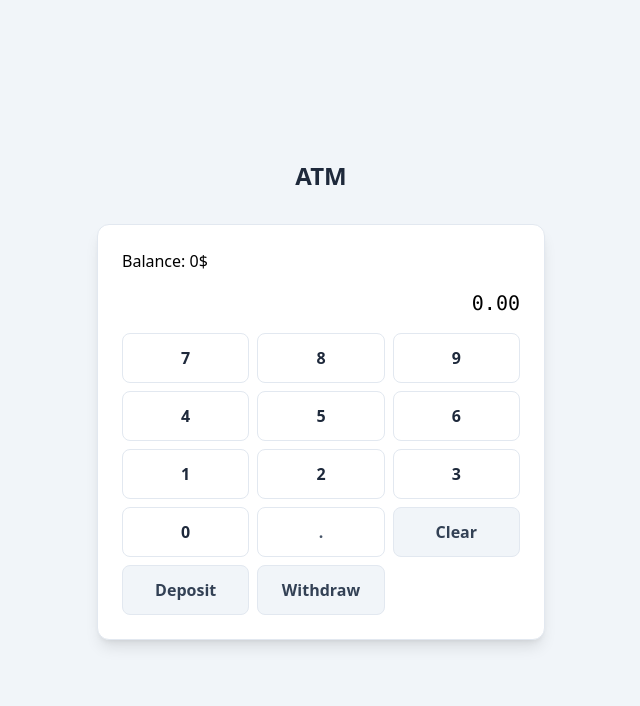
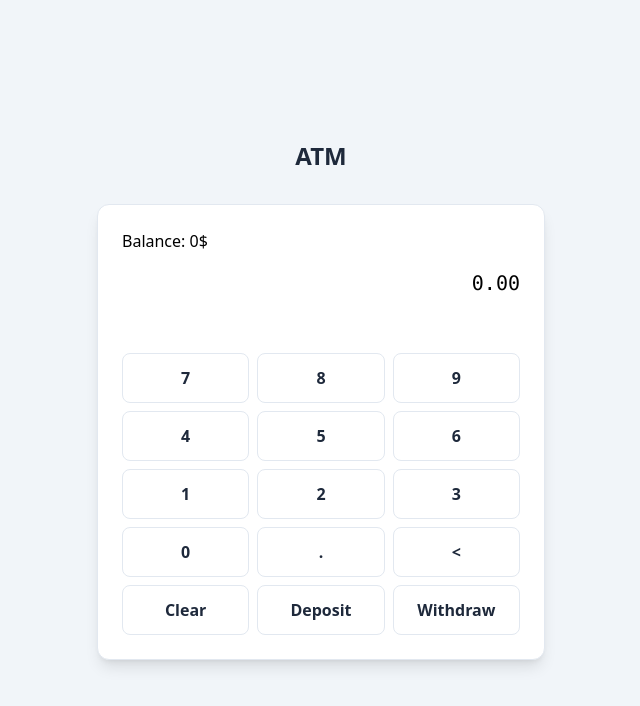
Before and after one commit to mateuszu/react-atm, a React (Vite) app: page / in a window 1280 px wide. Shown: the top 706 px of the page, without its empty margins (319-959 px from the left). Built offline with nearby package versions, Linux system fonts and the light colour scheme; the HTML template or start-up script is replaced by a standard one.

Commit message:
add single digit remove button, split into smaller components

```diff
--- a/src/App.tsx
+++ b/src/App.tsx
@@ -1,7 +1,21 @@
+import { useState } from "react";
 import { useAtm } from "./hooks/useAtm";
+import Display from "./components/Display";
+import Notification from "./components/Notification";
+import Keypad from "./components/Keypad";
 
 function App() {
-  const { balance, inputAmount, appendDigit, appendDecimal, clearInput, depositFromInput, withdrawFromInput } = useAtm(0);
+  const {
+    balance,
+    inputAmount,
+    appendDigit,
+    appendDecimal,
+    clearInput,
+    removeLastDigit,
+    depositFromInput,
+    withdrawFromInput,
+  } = useAtm(0);
+  const [notification, setNotification] = useState("");
 
   const digits = ["7", "8", "9", "4", "5", "6", "1", "2", "3", "0"];
 
@@ -12,50 +26,29 @@ function App() {
           ATM
         </h1>
         <div className="bg-white rounded-xl shadow-lg border border-slate-200 p-6 space-y-4">
-          <p>Balance: {balance}$</p>
-          <p className="text-right font-mono text-xl tabular-nums">
-            {inputAmount || "0.00"}
-          </p>
-          <div className="grid grid-cols-3 gap-2" role="group" aria-label="Keypad">
-            {digits.map((d) => (
-              <button
-                key={d}
-                type="button"
-                onClick={() => appendDigit(d)}
-                className="py-3 rounded-lg border border-slate-200 bg-white font-semibold text-slate-800 hover:bg-slate-50"
-              >
-                {d}
-              </button>
-            ))}
-            <button
-              type="button"
-              onClick={appendDecimal}
-              className="py-3 rounded-lg border border-slate-200 bg-white font-semibold text-slate-600 hover:bg-slate-50"
-            >
-              .
-            </button>
-            <button
-              type="button"
-              onClick={clearInput}
-              className="py-3 rounded-lg border border-slate-200 bg-slate-100 font-semibold text-slate-700 hover:bg-slate-200"
-            >
-              Clear
-            </button>
-            <button
-              type="button"
-              onClick={() => depositFromInput()}
-              className="py-3 rounded-lg border border-slate-200 bg-slate-100 font-semibold text-slate-700 hover:bg-slate-200"
-            >
-              Deposit
-            </button>
-            <button
-              type="button"
-              onClick={() => withdrawFromInput()}
-              className="py-3 rounded-lg border border-slate-200 bg-slate-100 font-semibold text-slate-700 hover:bg-slate-200"
-            >
-              Withdraw
-            </button>
-          </div>
+          <Display balance={balance} input={inputAmount} />
+          <Notification message={notification} />
+          <Keypad
+            digits={digits}
+            onDigit={appendDigit}
+            onDecimal={appendDecimal}
+            onRemove={removeLastDigit}
+            onClear={clearInput}
+            onDeposit={() => {
+              depositFromInput();
+              setNotification("");
+            }}
+            onWithdraw={() => {
+              const ok = withdrawFromInput();
+              if (!ok) {
+                setNotification("Insufficient funds for withdrawal");
+                setTimeout(() => setNotification(""), 3000);
+              } else {
+                setNotification("");
+              }
+            }}
+            inputEmpty={!inputAmount}
+          />
         </div>
       </main>
     </div>
--- /dev/null
+++ b/src/components/Button.tsx
@@ -0,0 +1,16 @@
+import React from "react";
+
+type Props = React.ButtonHTMLAttributes<HTMLButtonElement> & {
+  className?: string;
+};
+
+export default function Button({ className = "", children, ...rest }: Props) {
+  return (
+    <button
+      {...rest}
+      className={`py-3 rounded-lg border border-slate-200 bg-white font-semibold text-slate-800 hover:bg-slate-50 ${className}`}
+    >
+      {children}
+    </button>
+  );
+}
--- /dev/null
+++ b/src/components/Display.tsx
@@ -0,0 +1,16 @@
+export default function Display({
+  balance,
+  input,
+}: {
+  balance: number;
+  input: string;
+}) {
+  return (
+    <>
+      <p>Balance: {balance}$</p>
+      <p className="text-right font-mono text-xl tabular-nums">
+        {input || "0.00"}
+      </p>
+    </>
+  );
+}
--- /dev/null
+++ b/src/components/Keypad.tsx
@@ -0,0 +1,69 @@
+import Button from "./Button";
+
+type Props = {
+  digits: string[];
+  onDigit: (d: string) => void;
+  onDecimal: () => void;
+  onRemove: () => void;
+  onClear: () => void;
+  onDeposit: () => void;
+  onWithdraw: () => void;
+  inputEmpty: boolean;
+};
+
+export default function Keypad({
+  digits,
+  onDigit,
+  onDecimal,
+  onRemove,
+  onClear,
+  onDeposit,
+  onWithdraw,
+  inputEmpty,
+}: Props) {
+  return (
+    <div className="grid grid-cols-3 gap-2" role="group">
+      {digits.map((d) => (
+        <Button key={d} type="button" onClick={() => onDigit(d)}>
+          {d}
+        </Button>
+      ))}
+      <Button type="button" onClick={onDecimal} className="text-slate-600">
+        .
+      </Button>
+      <Button
+        type="button"
+        onClick={onRemove}
+        className="bg-slate-100 text-slate-700 hover:bg-slate-200"
+      >
+        &lt;
+      </Button>
+      <Button
+        type="button"
+        onClick={onClear}
+        className="bg-slate-100 text-slate-700 hover:bg-slate-200"
+      >
+        Clear
+      </Button>
+      <Button
+        type="button"
+        onClick={() => {
+          onDeposit();
+        }}
+        className="bg-slate-100 text-slate-700 hover:bg-slate-200"
+      >
+        Deposit
+      </Button>
+      <Button
+        type="button"
+        onClick={() => {
+          if (inputEmpty) return;
+          onWithdraw();
+        }}
+        className="bg-slate-100 text-slate-700 hover:bg-slate-200"
+      >
+        Withdraw
+      </Button>
+    </div>
+  );
+}
--- /dev/null
+++ b/src/components/Notification.tsx
@@ -0,0 +1,13 @@
+export default function Notification({ message }: { message: string }) {
+  return (
+    <div className="h-6 flex items-center">
+      <p
+        className={
+          message ? "text-sm text-red-600 font-medium" : "invisible text-sm"
+        }
+      >
+        {message || " "}
+      </p>
+    </div>
+  );
+}
--- a/src/hooks/useAtm.ts
+++ b/src/hooks/useAtm.ts
@@ -2,19 +2,21 @@ import { useInputAmount } from "./useInputAmount";
 import { useBalance } from "./useBalance";
 
 export function useAtm(initialBalance: number = 0) {
-    const { inputAmount, appendDigit, appendDecimal, clearInput } = useInputAmount();
+    const { inputAmount, appendDigit, appendDecimal, clearInput, removeLastDigit } = useInputAmount();
     const { balance, deposit, withdraw } = useBalance(initialBalance);
 
     function depositFromInput() {
         const amount = parseFloat(inputAmount);
-        deposit(amount);
+        const ok = deposit(amount);
         clearInput();
+        return ok;
     }
 
     function withdrawFromInput() {
         const amount = parseFloat(inputAmount);
-        withdraw(amount);
+        const ok = withdraw(amount);
         clearInput();
+        return ok;
     }
 
     return {
@@ -23,6 +25,7 @@ export function useAtm(initialBalance: number = 0) {
         appendDigit,
         appendDecimal,
         clearInput,
+        removeLastDigit,
         depositFromInput,
         withdrawFromInput,
     };
--- a/src/hooks/useBalance.ts
+++ b/src/hooks/useBalance.ts
@@ -5,19 +5,21 @@ export function useBalance(initialBalance: number = 0) {
 
     function deposit(amount: number) {
         if (isNaN(amount)) {
-            return;
+            return false;
         }
         setBalance((prev) => prev + amount);
+        return true;
     }
 
     function withdraw(amount: number) {
         if (isNaN(amount)) {
-            return;
+            return false;
         }
         if (amount > balance) {
-            return;
+            return false;
         }
         setBalance((prev) => prev - amount);
+        return true;
     }
 
     return {
--- a/src/hooks/useInputAmount.ts
+++ b/src/hooks/useInputAmount.ts
@@ -49,11 +49,19 @@ export function useInputAmount() {
         setInputAmount("");
     }
 
-
+    function removeLastDigit() {
+        setInputAmount((prev) => {
+            if (prev.length === 0) return prev;
+            const next = prev.slice(0, -1);
+            const ok = amountSchema.safeParse(next).success;
+            return ok ? next : "";
+        });
+    }
     return {
         inputAmount,
         appendDigit,
         appendDecimal,
         clearInput,
+        removeLastDigit,
     };
 }
```
Also changed, not shown: 1 other file (tests, documents, lock files or other folders).
